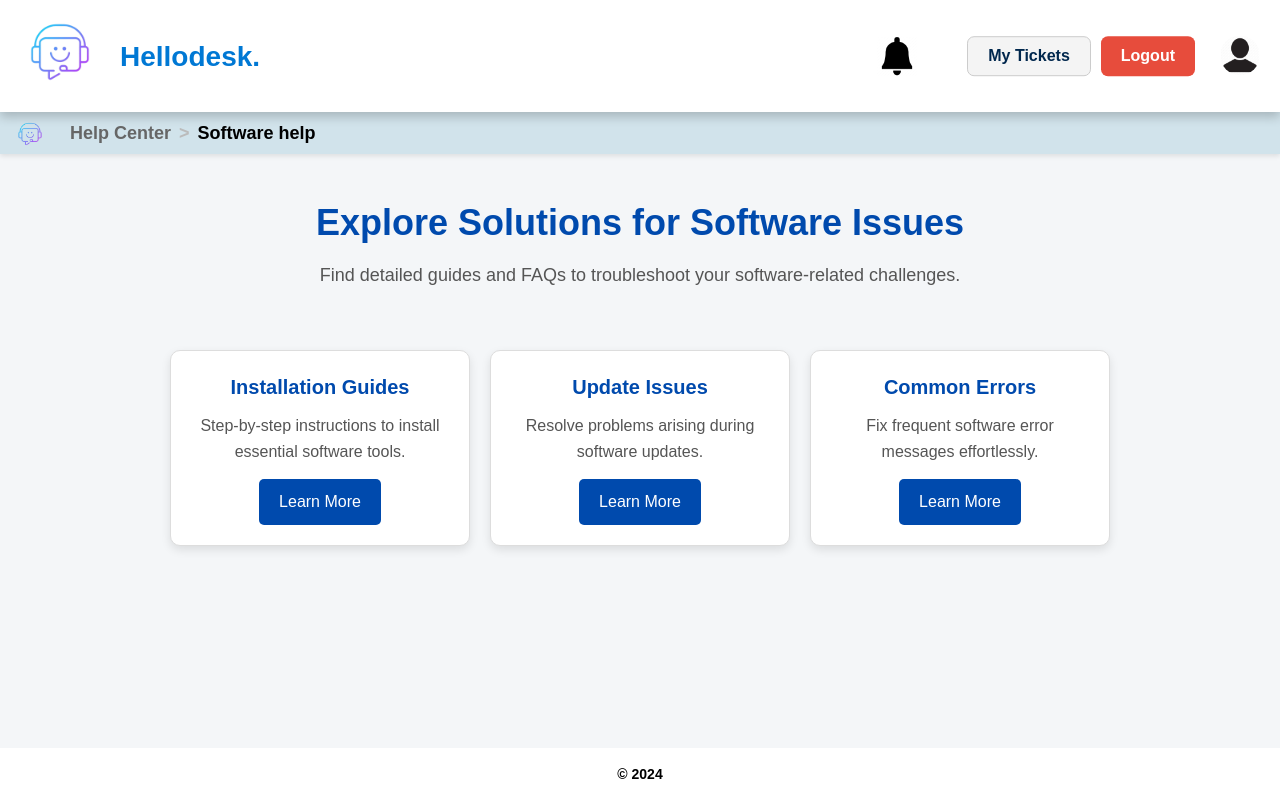
After one commit to shaniranasinghe/Help_Desk, a PHP site: page /HELP_DESK/app/view/pages/software.php in a window 1280 px wide. The commit adds this page. Run offline with PHP 8.4, Linux system fonts and the light colour scheme; the visitor is signed in with stand-in values (Sample User, id 1); data that the repository does not hold is empty.

Commit message:
updated
updated

```diff
--- a/Index.php
+++ b/Index.php
@@ -60,7 +60,7 @@
                 <div class="card">
                     <h3>General FAQs</h3>
                     <p>Find answers to frequently asked questions related to IT support and services.</p>
-                    <a href="./app/view/pages/knowledgebase.php">View Articles</a>
+                    <a href="./app/view/pages/general.php">View Articles</a>
                 </div>
                 <div class="card">
                     <h3>Software Help</h3>
--- a/app/controller/TicketController.php
+++ b/app/controller/TicketController.php
@@ -84,7 +84,7 @@ class TicketController
 
         $query = "SELECT * FROM tickets
                   WHERE company_id = ?
-                  AND ticket_status != 'resolved'
+                  AND ticket_status != 'resolved' AND assigned_to IS NULL
                   ORDER BY FIELD(priority, 'high', 'medium', 'low') ASC";
 
         if (!($stmt = $this->conn->prepare($query))) {
@@ -104,7 +104,7 @@ class TicketController
 
         $query = "SELECT * FROM tickets
               WHERE company_id = ?
-              AND assigned_to = ?
+              AND assigned_to = ? AND ticket_status != 'resolved'
               ORDER BY FIELD(priority, 'high', 'medium', 'low') ASC";
 
         $stmt = $this->conn->prepare($query);
--- a/app/view/pages/home.php
+++ b/app/view/pages/home.php
@@ -58,7 +58,7 @@ if (!isset($_SESSION['user_id'])) {
                 <div class="card">
                     <h3>General FAQs</h3>
                     <p>Find answers to frequently asked questions related to IT support and services.</p>
-                    <a href="knowledgebase.php">View Articles</a>
+                    <a href="general.php">View Articles</a>
                 </div>
                 <div class="card">
                     <h3>Software Help</h3>
--- /dev/null
+++ b/app/view/pages/software.php
@@ -0,0 +1,51 @@
+<?php
+include_once '../common/log_header.php';
+
+?>
+
+<!DOCTYPE html>
+<html lang="en">
+<head>
+    <meta charset="UTF-8">
+    <meta name="viewport" content="width=device-width, initial-scale=1.0">
+    <title>About Us - IT Help Desk</title>
+    <link rel="stylesheet" href="../../../assets/CSS/content.css">
+</head>
+<body>
+
+    <main>
+        <div class="breadcrumb-container">
+            <nav class="breadcrumb">
+                <a href="../pages/home.php" class="breadcrumb-logo">
+                    <img src="../../../assets/Images/logo.png" alt="Help Desk Logo" class="logo">
+                </a>
+                <a href="../pages/home.php" class="breadcrumb-link">Help Center</a>
+                <span class="breadcrumb-separator">></span>
+                <a href="../pages/about-us.php" class="breadcrumb-link active">Software help</a>
+            </nav>
+        </div>
+        <section class="intro">
+            <h2>Explore Solutions for Software Issues</h2>
+            <p>Find detailed guides and FAQs to troubleshoot your software-related challenges.</p>
+        </section>
+        <section class="resources">
+            <article class="card">
+                <h3>Installation Guides</h3>
+                <p>Step-by-step instructions to install essential software tools.</p>
+                <a href="#" class="btn">Learn More</a>
+            </article>
+            <article class="card">
+                <h3>Update Issues</h3>
+                <p>Resolve problems arising during software updates.</p>
+                <a href="#" class="btn">Learn More</a>
+            </article>
+            <article class="card">
+                <h3>Common Errors</h3>
+                <p>Fix frequent software error messages effortlessly.</p>
+                <a href="#" class="btn">Learn More</a>
+            </article>
+        </section>
+    </main>
+    <?php include_once '../common/footer.php'; ?>
+</body>
+</html>
--- /dev/null
+++ b/assets/CSS/content.css
@@ -0,0 +1,95 @@
+/* Reset and Global Styles */
+* {
+    margin: 0;
+    padding: 0;
+    box-sizing: border-box;
+    font-family: "Arial", sans-serif;
+  }
+
+  html,
+  body {
+    height: 100%;
+  }
+
+  body {
+    display: flex;
+    flex-direction: column;
+    background-color: #f4f6f8;
+    color: #333;
+    line-height: 1.6;
+    background-size: cover;
+    background-position: center;
+    background-repeat: no-repeat;
+    background-attachment: fixed;
+  }
+
+
+/* Centering Intro Section */
+.intro {
+    text-align: center;
+    margin: 40px 0;
+}
+
+.intro h2 {
+    font-size: 36px;
+    color: #004aad;
+    margin-bottom: 10px;
+}
+
+.intro p {
+    font-size: 18px;
+    color: #555;
+    margin-bottom: 30px;
+}
+
+/* Card Section */
+.resources {
+    display: flex;
+    justify-content: center;
+    gap: 20px;
+    flex-wrap: wrap; /* Adjust layout for smaller screens */
+    padding: 20px 0;
+}
+
+.card {
+    background-color: white;
+    border: 1px solid #ddd;
+    border-radius: 10px;
+    padding: 20px;
+    text-align: center;
+    width: 300px;
+    box-shadow: 0 4px 10px rgba(0, 0, 0, 0.1);
+    transition: transform 0.3s, box-shadow 0.3s;
+}
+
+.card:hover {
+    transform: scale(1.05);
+    box-shadow: 0 6px 20px rgba(0, 0, 0, 0.2);
+}
+
+.card h3 {
+    font-size: 20px;
+    color: #004aad;
+    margin-bottom: 10px;
+}
+
+.card p {
+    font-size: 16px;
+    color: #555;
+    margin-bottom: 15px;
+}
+
+.btn {
+    display: inline-block;
+    padding: 10px 20px;
+    font-size: 16px;
+    background-color: #004aad;
+    color: white;
+    text-decoration: none;
+    border-radius: 5px;
+    transition: background-color 0.3s ease;
+}
+
+.btn:hover {
+    background-color: #00327e;
+}
```
Also changed, not shown: app/model/TicketModel.php (+12 -0 lines), app/view/auth/login.php (+0 -9 lines), app/view/auth/signup.php (+0 -8 lines), app/view/pages/general.php (added, +51 -0 lines), app/view/pages/hardware.php (added, +52 -0 lines), app/view/supportTeam_dashboard/support_dashboard.php (+50 -14 lines), app/view/supportTeam_dashboard/transfer_ticket.php (+30 -9 lines), app/uploads/tickets/677a148fcf9b1_1736053903.jpeg (added), app/uploads/tickets/677a277296dcc_1736058738.jpg (added), app/uploads/tickets/677a278dea6f9_1736058765.jpeg (added).
